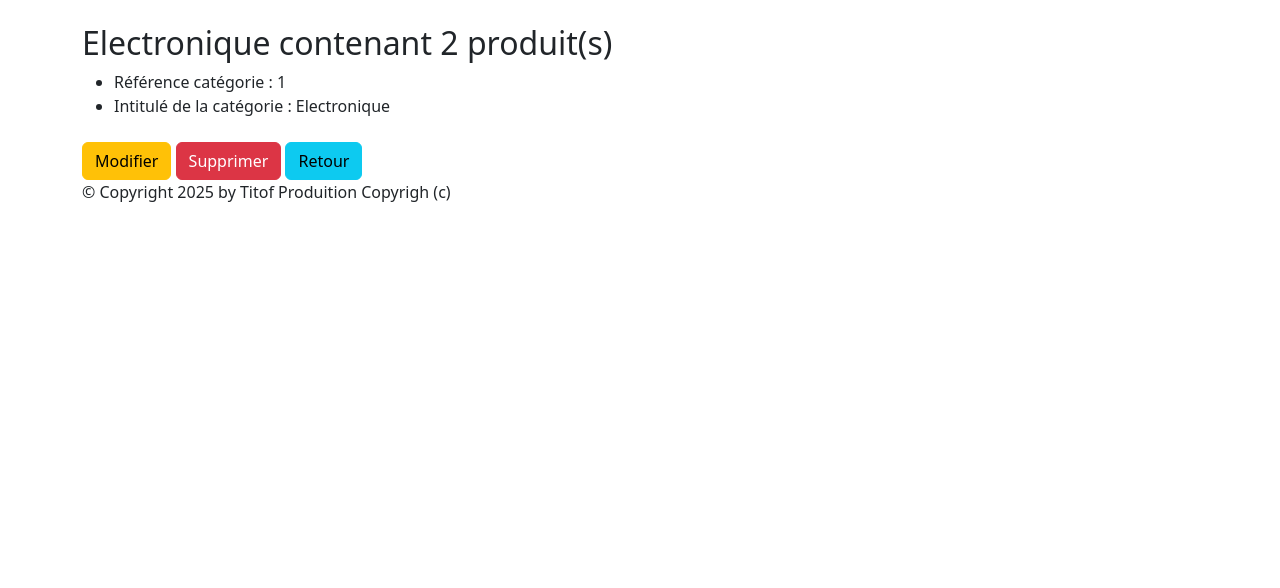
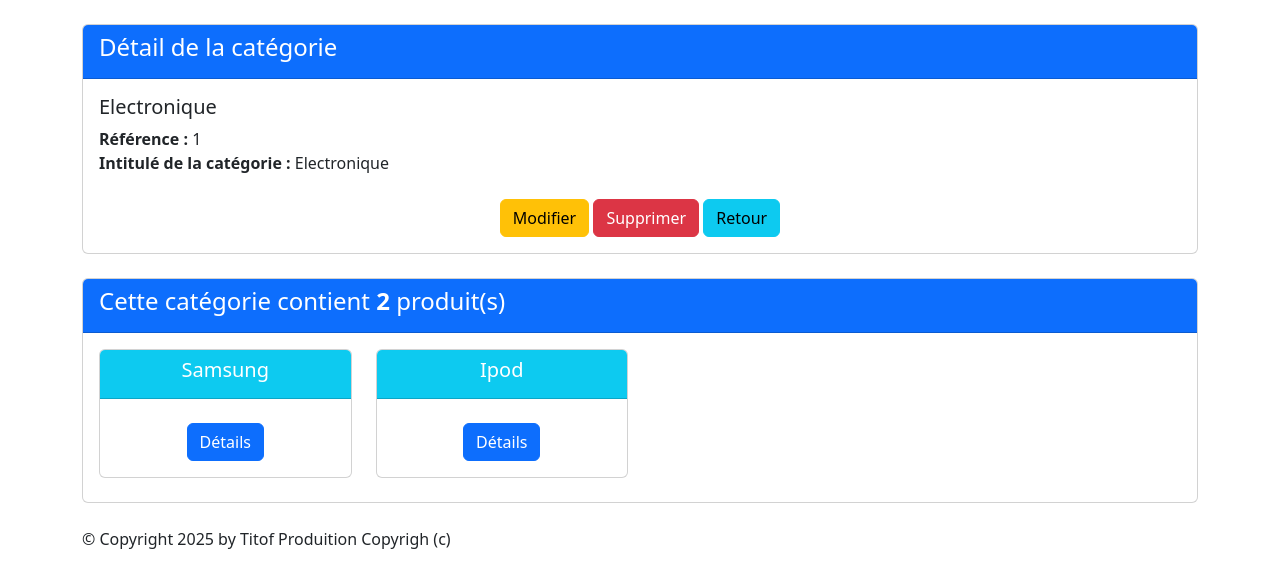
Before and after one commit to OphelieVal/TD_prog_avancee, a Django app: page /monApp/categorie/1/ in a window 1280 px wide. Shown: the part 56-644 px from the top of the page. Run offline with Django 5.2, Linux system fonts and the light colour scheme; data comes from the database, SQL or seed files in the repository; some libraries are stand-ins or nearby versions.

Commit message:
Amélioration de la vue Catégorie et détails des produits inclus

```diff
--- a/TutoDjango/monApp/templates/detail_categorie.html
+++ b/TutoDjango/monApp/templates/detail_categorie.html
@@ -1,13 +1,46 @@
 {% extends 'base.html' %}
 
 {% block content %}
-<h2>{{ ctgr.nomCat }} contenant {{ ctgr.nb_produits }} produit(s)</h2>
-
-<ul>
-    <li>Référence catégorie : {{ ctgr.idCat }} </li>
-    <li>Intitulé de la catégorie : {{ ctgr.nomCat }} </li>
-</ul>
-<a href="{% url 'cat_chng' ctgr.idCat %}" class="btn btn-warning mt-2">Modifier</a>
-<a href="{% url 'cat_del' ctgr.idCat %}" class="btn btn-danger mt-2">Supprimer</a>
-<a href="{% url 'list_categories'%}" class="btn btn-info mt-2">Retour</a>
+<div class="card mb-4">
+    <div class="card-header bg-primary text-white">
+        <h4>Détail de la catégorie</h4>
+    </div>
+    <div class="card-body">
+        <h5 class="card-title">{{ ctgr.nomCat }}</h5>
+        <ul class="list-unstyled">
+            <li><strong>Référence :</strong> {{ ctgr.idCat }} </li>
+            <li><strong>Intitulé de la catégorie :</strong> {{ ctgr.nomCat }} </li>
+        </ul>
+        <div class="car-footer text-center">
+            <a href="{% url 'cat_chng' ctgr.idCat %}" class="btn btn-warning mt-2">Modifier</a>
+            <a href="{% url 'cat_del' ctgr.idCat %}" class="btn btn-danger mt-2">Supprimer</a>
+            <a href="{% url 'list_categories'%}" class="btn btn-info mt-2">Retour</a>
+        </div>
+    </div>
+</div>
+<div class="card mb-4">
+    <div class="card-header bg-primary text-white">
+        <h4>Cette catégorie contient <strong>{{ ctgr.nb_produits }}</strong> produit(s)</h4>
+    </div>
+    <div class="card-body">
+        <div class="row">
+            {% if prdts %}
+                {% for prdt in prdts %}
+                    <div class="col-sm-3">
+                        <div class="card mb-2 text-center">
+                            <div class="card-header bg-info text-white">
+                                <h5 class="card-title">{{ prdt.intituleProd }}</h5>
+                            </div>
+                            <div class="card-body">
+                                <a href="{% url 'dtl_prdt' prdt.refProd %}" class="btn btn-primary mt-2">Détails</a>
+                            </div>
+                        </div>
+                    </div>
+                {% endfor %}
+            {% else %}
+                <p class="text-muted">Aucun produit trouvé pour cette catégorie.</p>
+            {% endif %}
+        </div>
+    </div>
+</div>
 {% endblock %}
```
